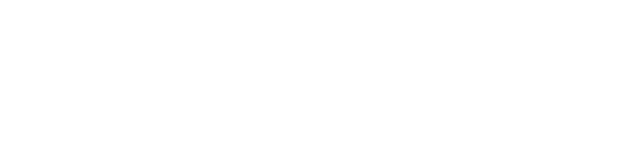
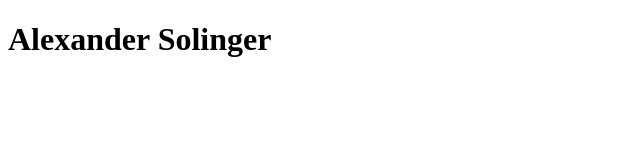
Before and after one commit to goodfishfrancis/personal_site, a plain HTML site: page index.html in a window 1280 px wide. Shown: the whole page, without its empty margins (0-640 px from the left). Drawn offline with Linux system fonts and the light colour scheme.

Commit message:
added name to body of website

```diff
--- a/index.html
+++ b/index.html
@@ -8,6 +8,6 @@
     <title>Alexander Solinger</title>
 </head>
 <body>
-
+    <h1>Alexander Solinger</h1>
 </body>
 </html>
```
